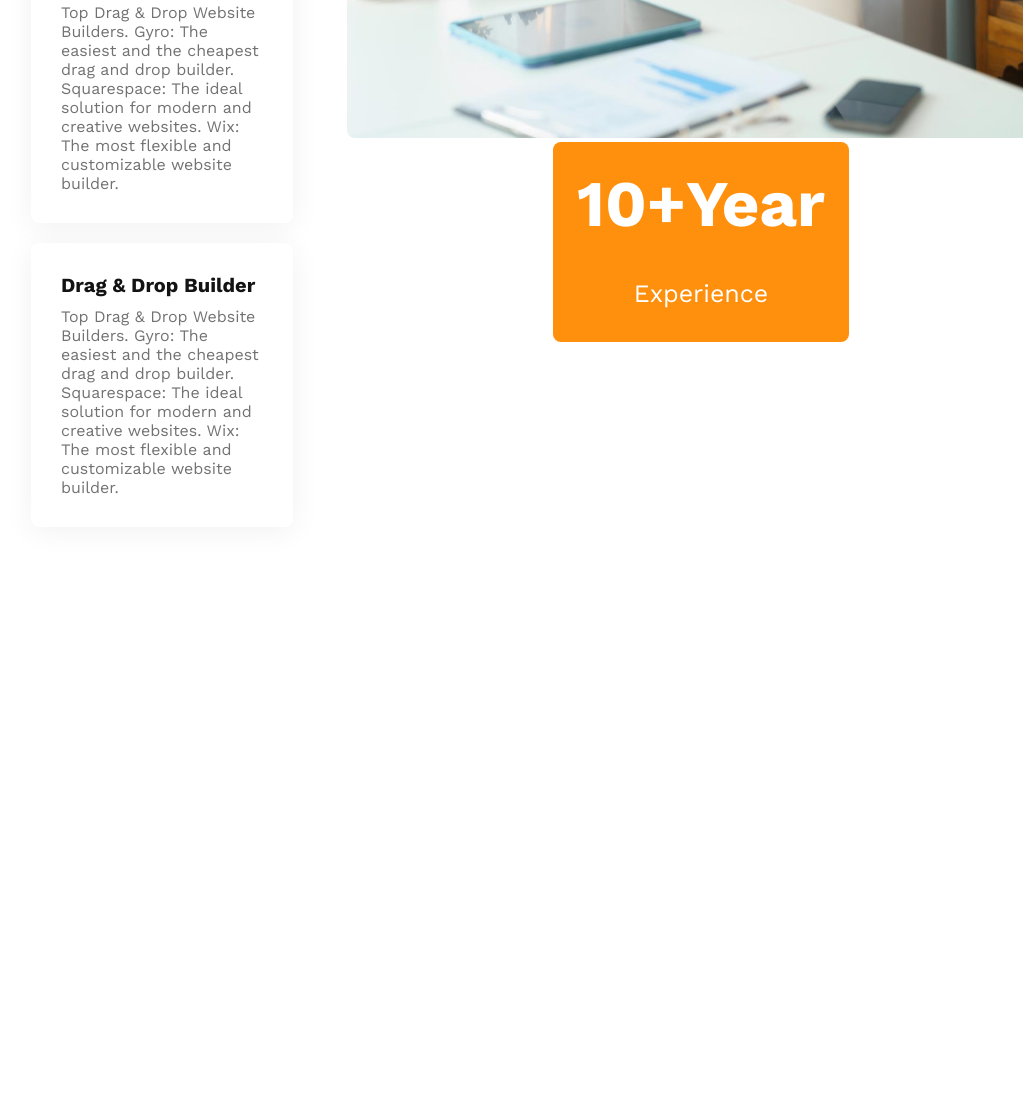
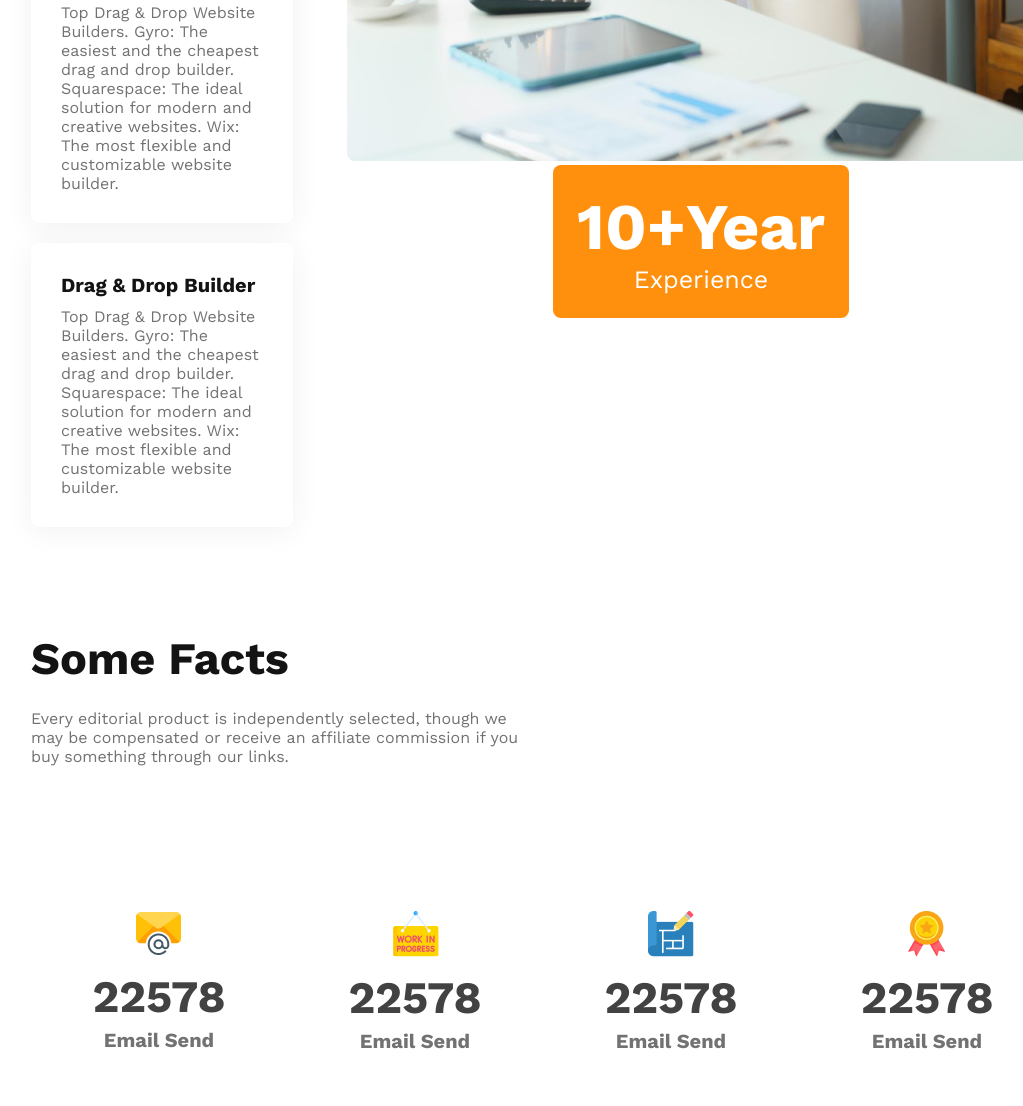
Before and after one commit to Mojaer/PGHero-assignment-2, a plain HTML site: page index.html in a window 1280 px wide. Shown: the part 3055-4161 px from the top of the page, without its empty margins (97-1120 px from the left). Before the commit the page ends 3687 px from the top, so only its background shows below. Drawn offline with nearby package versions, Linux system fonts and the light colour scheme.

Commit message:
facts are committed

```diff
--- a/index.html
+++ b/index.html
@@ -63,8 +63,7 @@
         <div>
           <article class="feature-love-article">
             <h3 class="feature-love-tittle">
-              Features you will <br />
-              love & enjoy
+              Features you will<br />love & enjoy
             </h3>
             <p class="paragraph">
               A feature is a distinctive trait or a special attraction. Feature
@@ -116,8 +115,39 @@
         <div>
           <img src="./images/architect.png" alt="" />
           <button class="btn-orange">
-            10+Year <br /><span>Experience</span>
+            <span>10+Year<br /></span>Experience
           </button>
+        </div>
+      </section>
+      <!-- Some fact section --------------------------------------------------------------------------------------- -->
+      <section class="some-fact">
+        <h3 class="fact-tittle">Some Facts</h3>
+        <p class="paragraph">
+          Every editorial product is independently selected, though we may be
+          compensated or receive an affiliate commission if you buy something
+          through our links.
+        </p>
+        <div class="fact-list">
+          <div class="facts-info">
+            <img src="./images/icons/email.png" alt="" />
+            <h3>22578</h3>
+            <p>Email Send</p>
+          </div>
+          <div class="facts-info">
+            <img src="./images/icons/customers.png" alt="" />
+            <h3>22578</h3>
+            <p>Email Send</p>
+          </div>
+          <div class="facts-info">
+            <img src="./images/icons/projects.png" alt="" />
+            <h3>22578</h3>
+            <p>Email Send</p>
+          </div>
+          <div class="facts-info">
+            <img src="./images/icons/ribon.png" alt="" />
+            <h3>22578</h3>
+            <p>Email Send</p>
+          </div>
         </div>
       </section>
     </main>
--- a/styles/styles.css
+++ b/styles/styles.css
@@ -162,11 +162,54 @@ article .feature-list-tail {
 }
 
 .feature-love-section .btn-orange {
+    font-weight: 500;
+    font-size: 25px;
+
+}
+
+.feature-love-section .btn-orange span {
     font-weight: 700;
     font-size: 65px;
 }
 
-.feature-love-section .btn-orange span {
-    font-weight: 500;
-    font-size: 25px;
+/* Facts style --------------------------------------------------------------------------------- */
+.some-fact {
+    width: 80%;
+    margin: 45px auto;
 }
+
+.fact-tittle {
+    font-weight: 700;
+    font-size: 45px;
+    color: #131313;
+    margin-bottom: 24px;
+}
+
+.some-fact .paragraph {
+    width: 50%;
+}
+
+.fact-list {
+    display: flex;
+    justify-content: space-around;
+    align-items: center;
+    margin-top: 100px;
+}
+
+.fact-list .facts-info {
+    padding: 45px 35px 50px 35px;
+    text-align: center;
+}
+
+.facts-info h3 {
+    font-weight: 600;
+    font-size: 45px;
+    color: #424242;
+    margin: 10px auto 5px auto;
+}
+
+.facts-info p {
+    font-weight: 600;
+    font-size: 20px;
+    color: #727272;
+}
```
